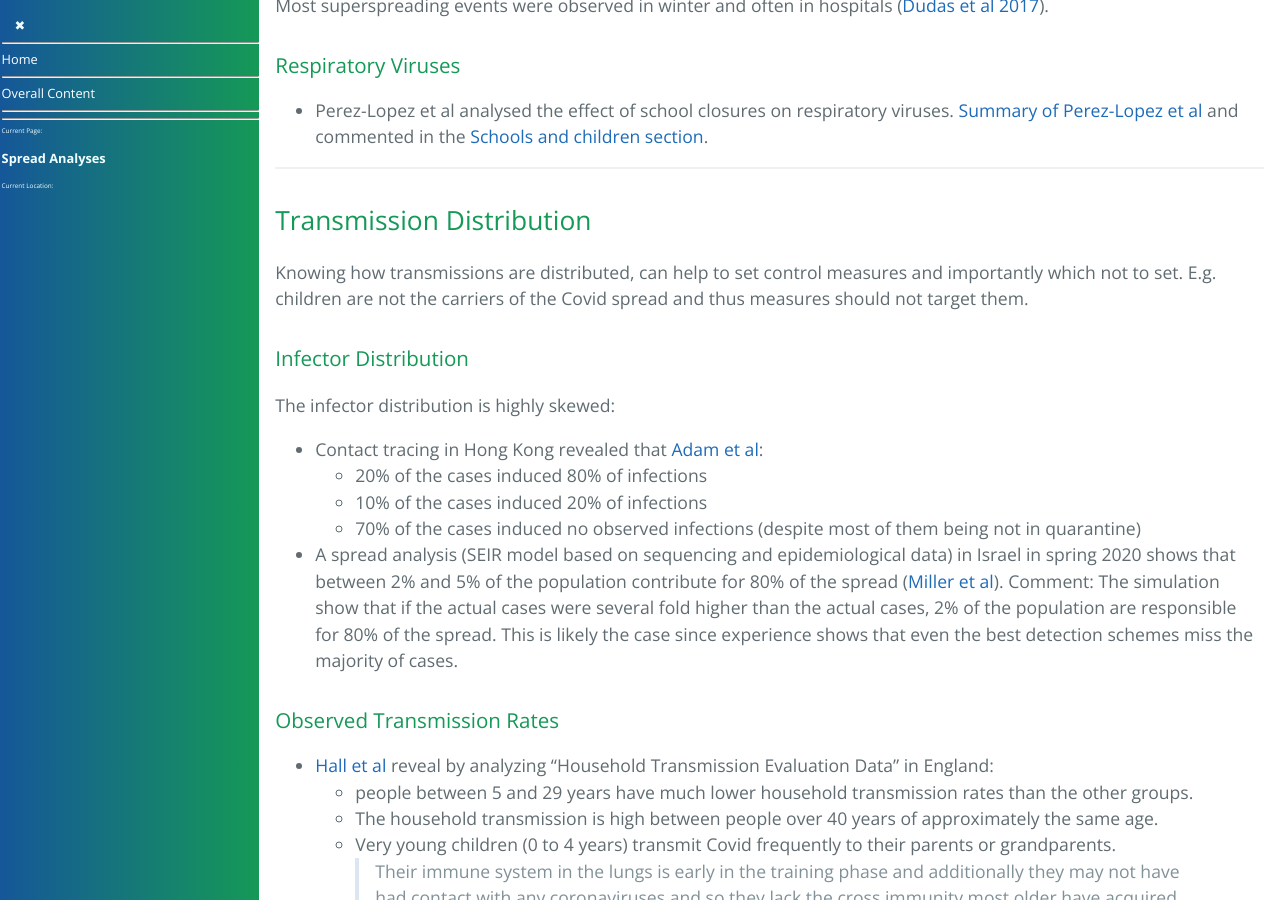
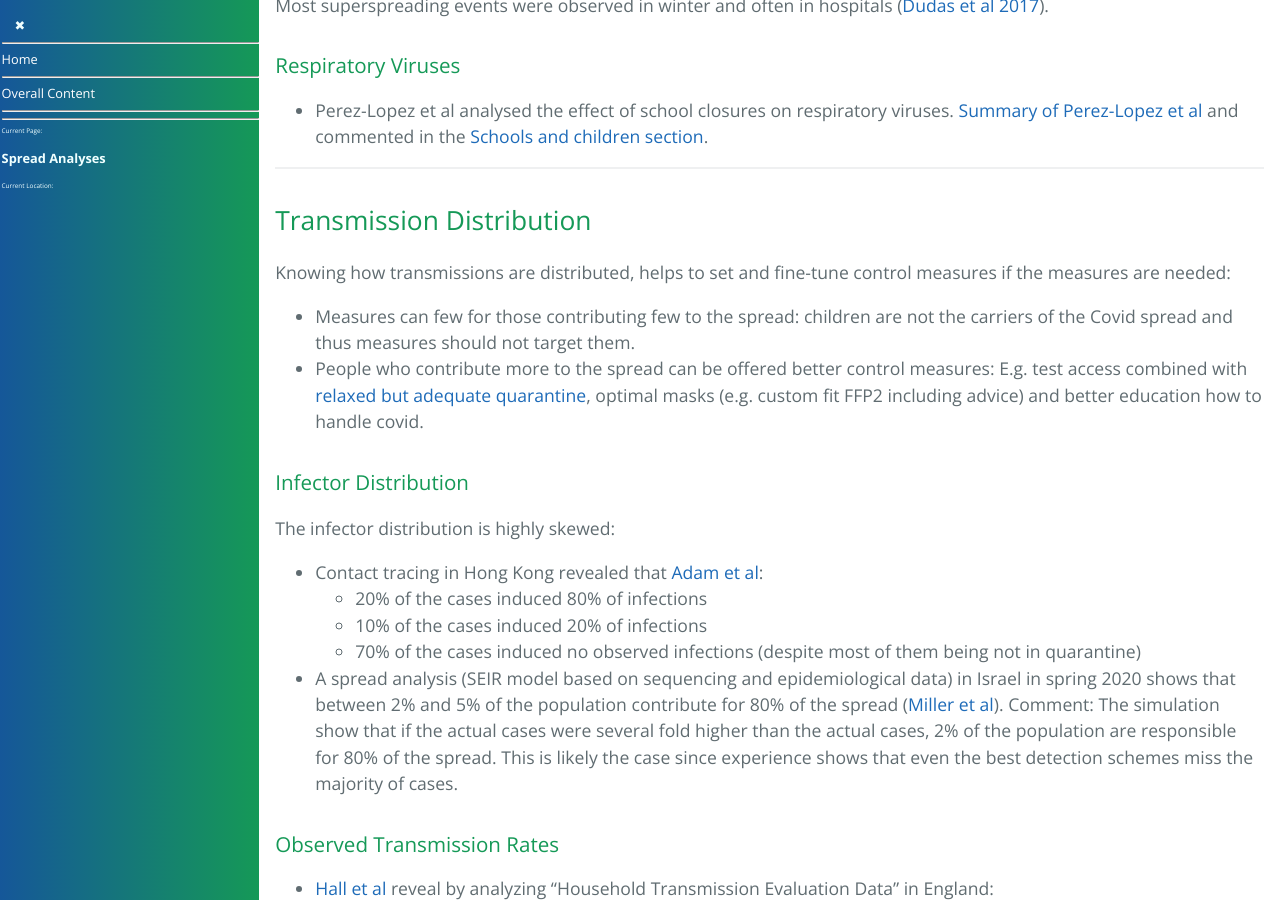
Before and after one commit to forestgrape/coronavirus, a Jekyll site: the page built from 5_epidemiological/spread_analyses.md, in a window 1280 px wide and 900 px high, scrolled down 19280 px. Built offline with Jekyll 4.4.1, drawn with Linux system fonts in a browser that asks for light colours; our own code applies the rules of GitHub Pages for plain Markdown files.

Commit message:
motivations for transmission distribution

```diff
--- a/5_epidemiological/spread_analyses.md
+++ b/5_epidemiological/spread_analyses.md
@@ -527,10 +527,10 @@ Most superspreading events were observed in winter and often in hospitals ([Duda
 ---
 
 
-
 ## Transmission Distribution
-Knowing how transmissions are distributed, can help to set control measures and importantly which not to set. E.g. children are not the carriers of the Covid spread and thus measures should not target them.
-
+Knowing how transmissions are distributed, helps to set and fine-tune control measures if the measures are  needed:
+* Measures can few for those contributing few to the spread: children are not the carriers of the Covid spread and thus measures should not target them.
+* People who contribute more to the spread can be offered better control measures: E.g. test access combined with [relaxed but adequate quarantine](../7_social/controlling.md#covid-19-cases-and-quarantine), optimal masks (e.g. custom fit FFP2 including advice) and better education how to handle covid.
 
 ### Infector Distribution
 The infector distribution is highly skewed:
```
